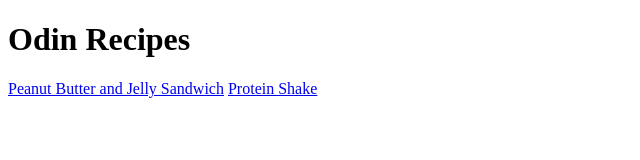
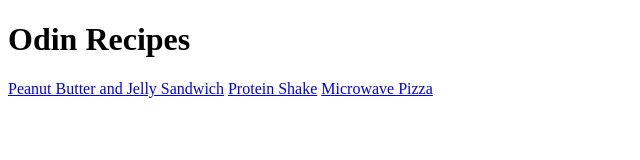
Before and after one commit to H0osier/odin-recipes, a plain HTML site: page index.html in a window 1280 px wide. Shown: the whole page, without its empty margins (0-640 px from the left). Drawn offline with Linux system fonts and the light colour scheme.

Commit message:
Add link to microwave pizza page

```diff
--- a/index.html
+++ b/index.html
@@ -9,5 +9,6 @@
     <h1>Odin Recipes</h1>
     <a href="recipes/pbj.html">Peanut Butter and Jelly Sandwich</a>
     <a href="recipes/proteinshake.html"> Protein Shake</a>
+    <a href="recipes/microwavepizza.html"> Microwave Pizza</a>
 </body>
 </html>
```
